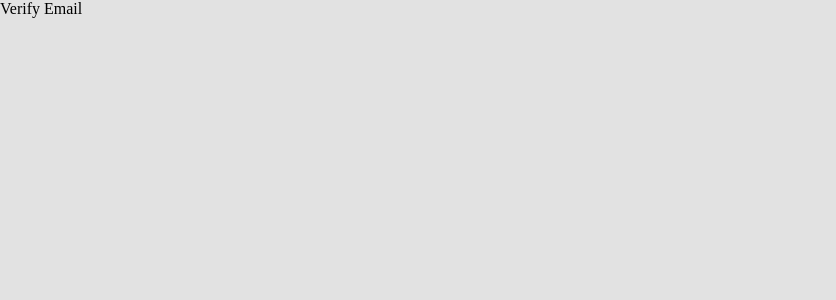
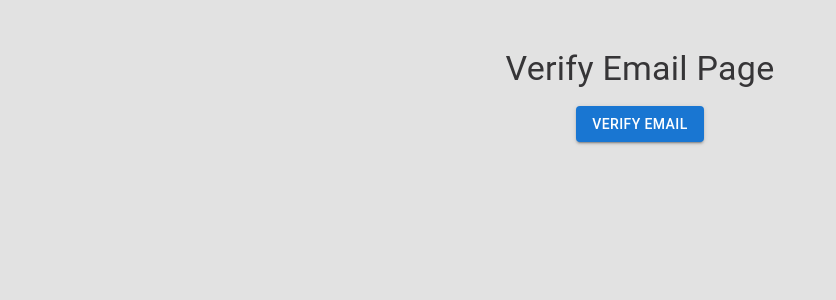
Before and after one commit to SteoXX/JewelsLand-FrontEnd, a React (Create React App) app: page /verify_your_email/1 in a window 1280 px wide. Shown: the top 300 px of the page, without its empty margins (0-836 px from the left). Built offline with nearby package versions, Linux system fonts and the light colour scheme.

Commit message:
continuing email verification

```diff
--- a/src/VerifyEmail.jsx
+++ b/src/VerifyEmail.jsx
@@ -1,8 +1,100 @@
 import { useParams } from "react-router-dom";
+import axios from "axios";
+import * as React from "react";
 
-function VerifyEmail() {
+import { Button } from "@mui/material";
+import { Box } from "@mui/material";
+import { Typography } from "@mui/material";
+import CheckIcon from "@mui/icons-material/Check";
+import { green } from "@mui/material/colors";
+
+import { withTheme } from "styled-components";
+
+function VerifyEmail({ theme }) {
   const { token } = useParams();
-  return <div>Verify Email</div>;
+  const [emailVerified, setEmailVerified] = React.useState(false);
+  const [newToken, setNewToken] = React.useState(false);
+
+  const handleVerifyEmail = async (event) => {
+    event.preventDefault();
+
+    const response = await axios.post(
+      `http://localhost:3001/verify_your_email/${token}`,
+      { emailVerificationToken: token, newToken: newToken }
+    );
+
+    if (!newToken) {
+      if (response.data.status === "EmailAlreadyVerified") {
+        alert("Email is already verified");
+        window.location.href = "/login";
+      } else if (response.data.status === "TokenExpired") {
+        alert("Token has expired");
+        setNewToken(true);
+      } else if (response.data.status === "InvalidToken") {
+        alert("Invalid token");
+        setNewToken(true);
+      } else if (response.data.status === "EmailVerified") {
+        setEmailVerified(true);
+      }
+    } else {
+      //TODO
+    }
+  };
+
+  return (
+    <Box
+      display="flex"
+      flexDirection="column"
+      justifyContent="top"
+      alignItems="center"
+      height="100vh"
+      padding-top="2rem"
+    >
+      <Typography
+        variant="h4"
+        sx={{ color: theme?.text, paddingBottom: "1rem", paddingTop: "3rem" }}
+      >
+        Verify Email Page
+      </Typography>
+      {newToken ? (
+        <Box>
+          <Typography
+            variant="h5"
+            sx={{
+              color: theme?.text,
+              paddingBottom: "1rem",
+              paddingTop: "3rem",
+            }}
+          >
+            Token has expired
+          </Typography>
+          <Button
+            variant="contained"
+            sx={{ mt: 3, mb: 2 }}
+            onClick={handleVerifyEmail}
+          >
+            Get a new token
+          </Button>
+        </Box>
+      ) : emailVerified ? (
+        <Box>
+          <Button
+            variant="contained"
+            style={{ backgroundColor: green[500] }}
+            onClick={() => {
+              window.location.href = "/login";
+            }}
+          >
+            <CheckIcon />
+          </Button>
+        </Box>
+      ) : (
+        <Button variant="contained" color="primary" onClick={handleVerifyEmail}>
+          Verify Email
+        </Button>
+      )}
+    </Box>
+  );
 }
 
-export default VerifyEmail;
+export default withTheme(VerifyEmail);
```
